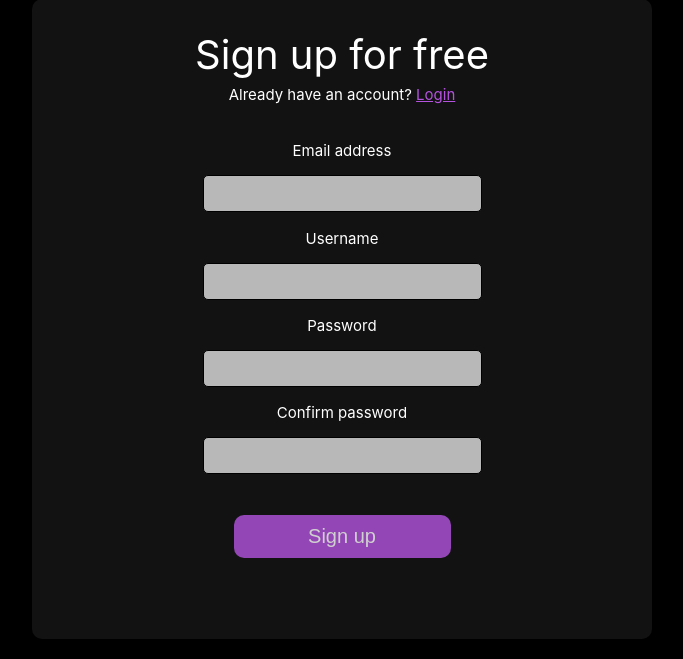
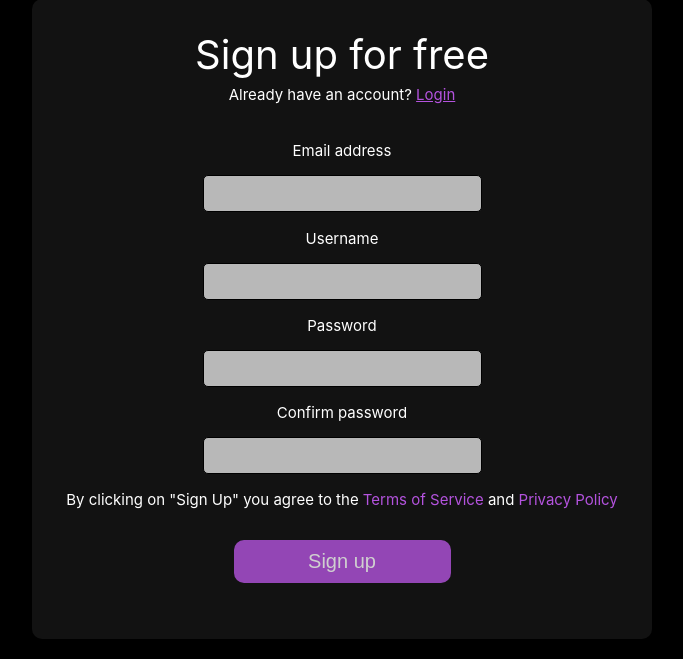
Before and after one commit to EtienneLm/Ydiscover-Web-Music, a Flask app: page /signup in a window 1280 px wide. Shown: the part 157-816 px from the top of the page, without its empty margins (298-981 px from the left). Run offline with Flask 3, Linux system fonts and the light colour scheme.

Commit message:
final version sign up page

```diff
--- a/static/style/signup.css
+++ b/static/style/signup.css
@@ -69,6 +69,11 @@ input {
     background-color: var(--light);
 }
 
+.input-log a {
+    color: var(--musyc2);
+    text-decoration: none;
+}
+
 .button-signup {
     margin: 0 auto;
     position: relative;
--- a/templates/signup.html
+++ b/templates/signup.html
@@ -47,6 +47,11 @@
                     <label for="ConfirmPassword">Confirm password</label>
                     <input type="password" name="ConfirmPassword" placeholder="" required>
                 </form>
+                <form class="input-log" action="" method="post">
+                    <label>
+                        By clicking on "Sign Up" you agree to the&nbsp;<a href="#">Terms of Service</a>&nbsp;and&nbsp;<a href="#">Privacy Policy</a>
+                    </label>
+                </form>
                 <form>
                     <button type="submit" class="button-signup">Sign up</button>
                 </form>
```
